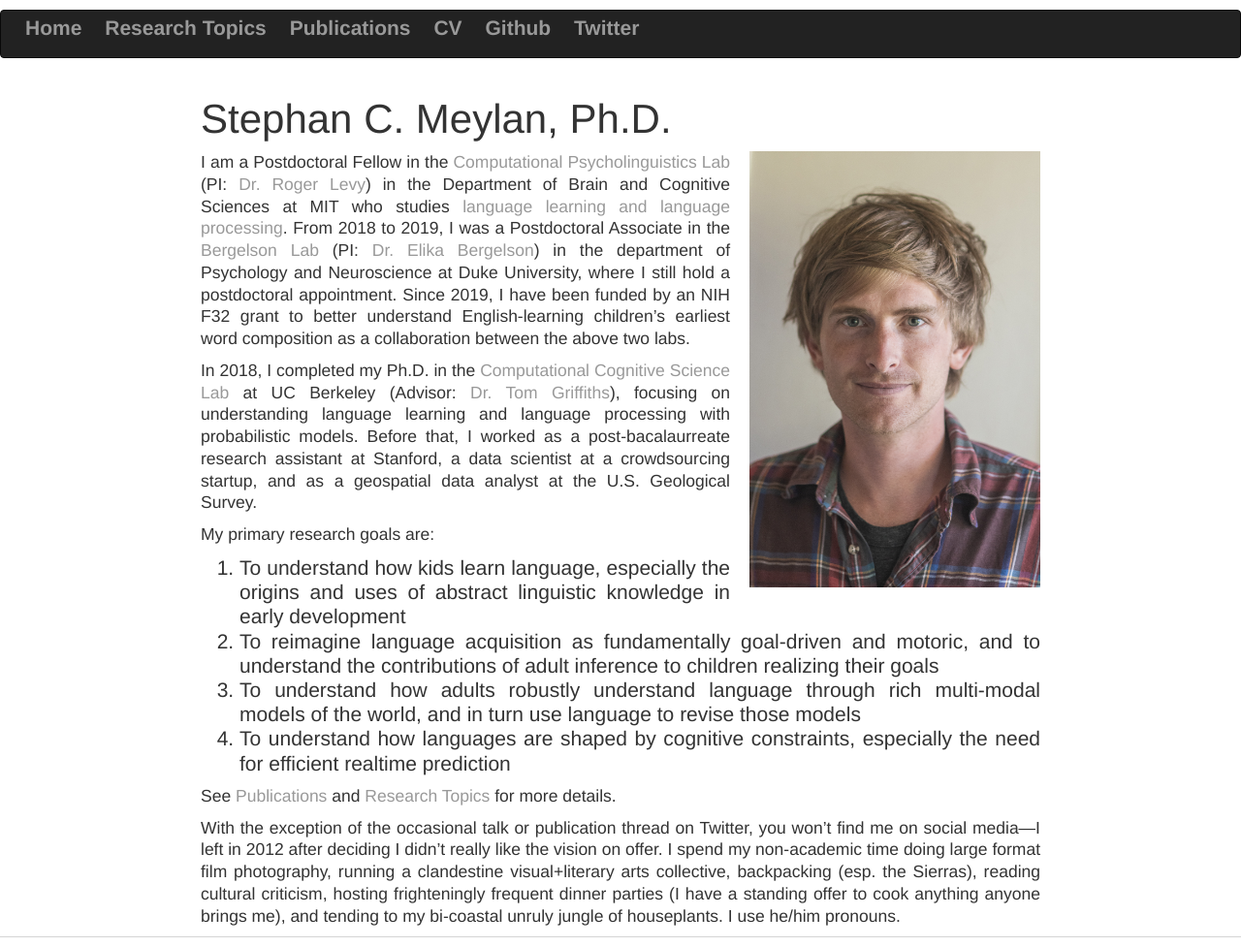
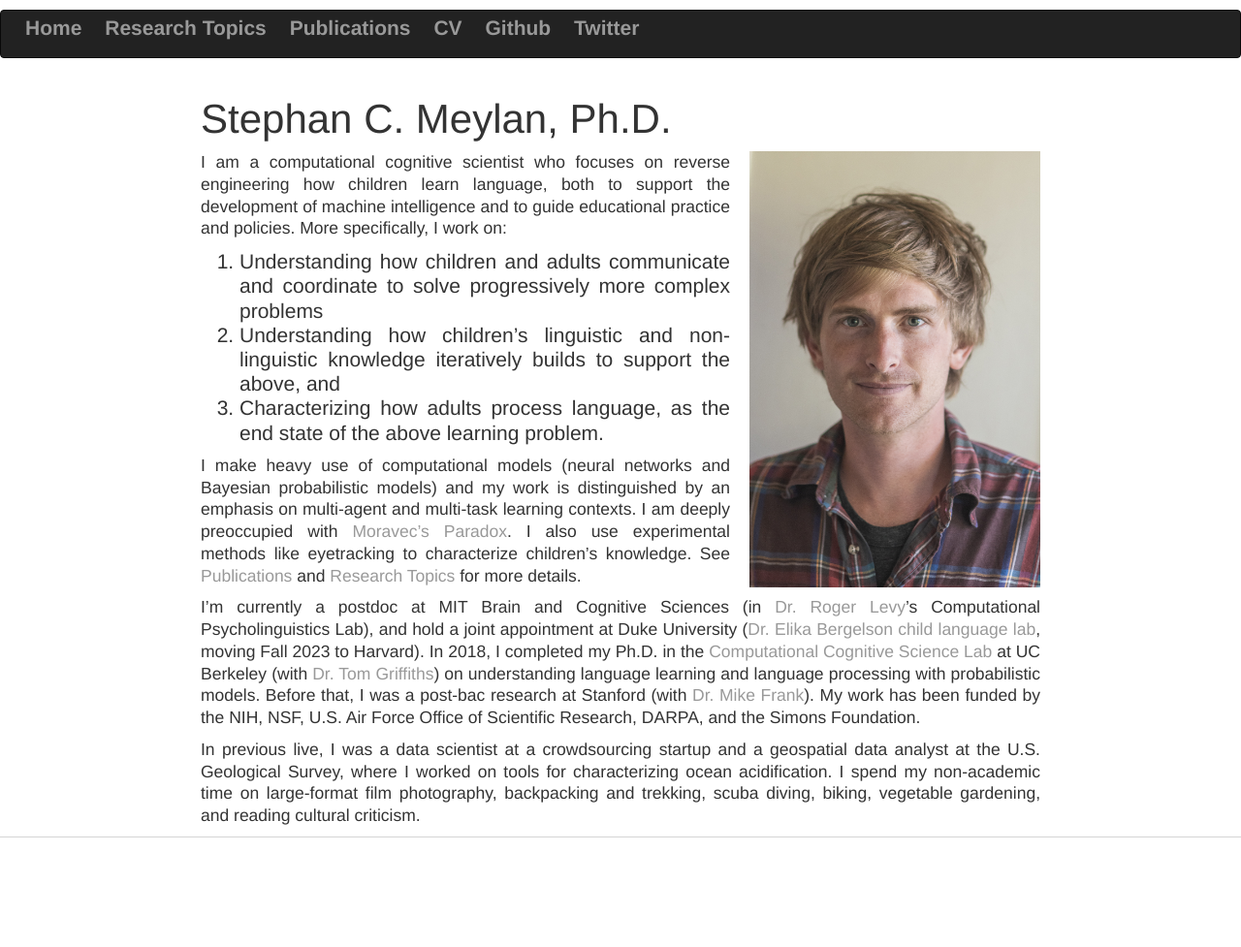
Before and after one commit to WenbinLuomath/smeylan, a Jekyll site: the page built from index.md, in a window 1280 px wide. Shown: the whole page at 97% size. Built offline with Jekyll 4.4.1, drawn with Linux system fonts in a browser that asks for light colours; after the commit the page ends 900 px from its top, so only the background shows below that.

Commit message:
updated landing page and CV

```diff
--- a/_includes/bio.md
+++ b/_includes/bio.md
@@ -2,17 +2,15 @@
 
 ![portrait](images/portrait.jpg){:style="float: right;margin-right: 0px; margin-left: 20px; margin-top: 0px; width: 300px"}
 
-I am a Postdoctoral Fellow in the [Computational Psycholinguistics Lab](http://cpl.mit.edu) (PI: [Dr. Roger Levy](http://www.mit.edu/~rplevy/index.html)) in the Department of Brain and Cognitive Sciences at MIT who studies [language learning and language processing](/research). From 2018 to 2019, I was a Postdoctoral Associate in the [Bergelson Lab](http://bergelsonlab.com) (PI: [Dr. Elika Bergelson](https://psychandneuro.duke.edu/people/elika-bergelson)) in the department of Psychology and Neuroscience at Duke University, where I still hold a postdoctoral appointment. Since 2019, I have been funded by an NIH F32 grant to better understand English-learning children's earliest word composition as a collaboration between the above two labs.
+I am a computational cognitive scientist who focuses on reverse engineering how children learn language, both to support the development of machine intelligence and to guide educational practice and policies. More specifically, I work on:
 
-In 2018, I completed my Ph.D. in the [Computational Cognitive Science Lab](http://cocosci.berkeley.edu) at UC Berkeley (Advisor: [Dr. Tom Griffiths](https://psych.princeton.edu/person/tom-griffiths)), focusing on understanding language learning and language processing with probabilistic models. Before that, I worked as a post-bacalaurreate research assistant at Stanford, a data scientist at a crowdsourcing startup, and as a geospatial data analyst at the U.S. Geological Survey.
+1. Understanding how children and adults communicate and coordinate to solve progressively more complex problems
+2. Understanding how children's linguistic and non-linguistic knowledge iteratively builds to support the above, and
+3. Characterizing how adults process language, as the end state of the above learning problem.
 
-My primary research goals are:
+I make heavy use of computational models (neural networks and Bayesian probabilistic models) and my work is distinguished by an emphasis on multi-agent and multi-task learning contexts. I am deeply preoccupied with [Moravec's Paradox](https://en.wikipedia.org/wiki/Moravec's_paradox). I also use experimental methods like eyetracking to characterize children's knowledge. See [Publications](/publications) and [Research Topics](/research) for more details.
 
- 1. To understand how kids learn language, especially the origins and uses of abstract linguistic knowledge in early development
- 2. To reimagine language acquisition as fundamentally goal-driven and motoric, and to understand the contributions of adult inference to children realizing their goals
- 3. To understand how adults robustly understand language through rich multi-modal models of the world, and in turn use language to revise those models
- 4. To understand how languages are shaped by cognitive constraints, especially the need for efficient realtime prediction
+I'm currently a postdoc at MIT Brain and Cognitive Sciences (in [Dr. Roger Levy](http://www.mit.edu/~rplevy/index.html)'s Computational Psycholinguistics Lab), and hold a joint appointment at Duke University ([Dr. Elika Bergelson child language lab]((http://bergelsonlab.com)), moving Fall 2023 to Harvard).
+In 2018, I completed my Ph.D. in the [Computational Cognitive Science Lab](http://cocosci.berkeley.edu) at UC Berkeley (with [Dr. Tom Griffiths](https://psych.princeton.edu/person/tom-griffiths)) on understanding language learning and language processing with probabilistic models. Before that, I was a post-bac research at Stanford (with [Dr. Mike Frank](https://langcog.stanford.edu)). My work has been funded by the NIH, NSF, U.S. Air Force Office of Scientific Research, DARPA, and the Simons Foundation.
 
-See [Publications](/publications) and [Research Topics](/research) for more details.
-
-With the exception of the occasional talk or publication thread on Twitter, you won't find me on social media—I left in 2012 after deciding I didn't really like the vision on offer. I spend my non-academic time doing large format film photography, running a clandestine visual+literary arts collective, backpacking (esp. the Sierras), reading cultural criticism, hosting frighteningly frequent dinner parties (I have a standing offer to cook anything anyone brings me), and tending to my bi-coastal unruly jungle of houseplants. I use he/him pronouns.
+In previous live, I was a data scientist at a crowdsourcing startup and a geospatial data analyst at the U.S. Geological Survey, where I worked on tools for characterizing ocean acidification. I spend my non-academic time on large-format film photography, backpacking and trekking, scuba diving, biking, vegetable gardening, and reading cultural criticism.
```
Also changed, not shown: 1 other file.
